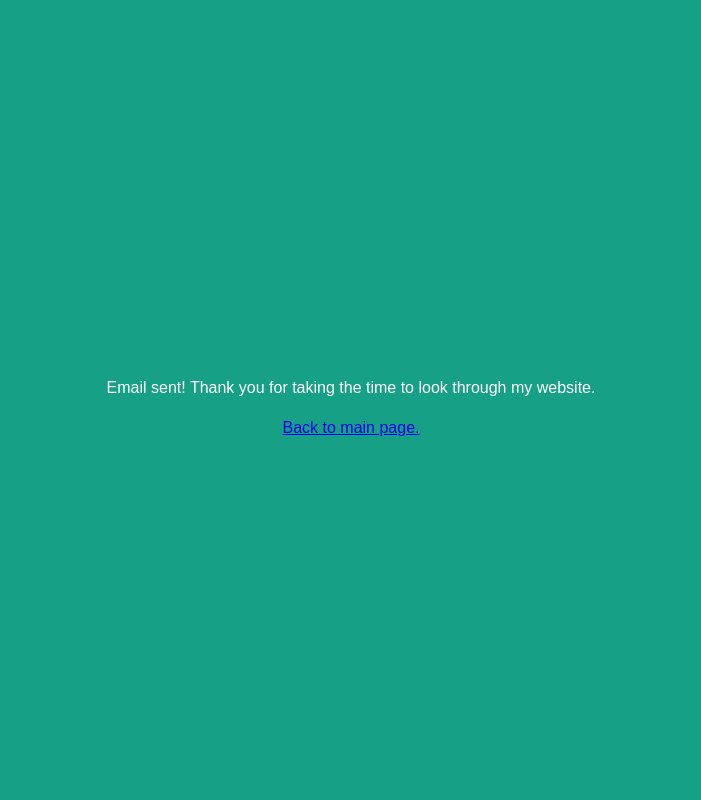
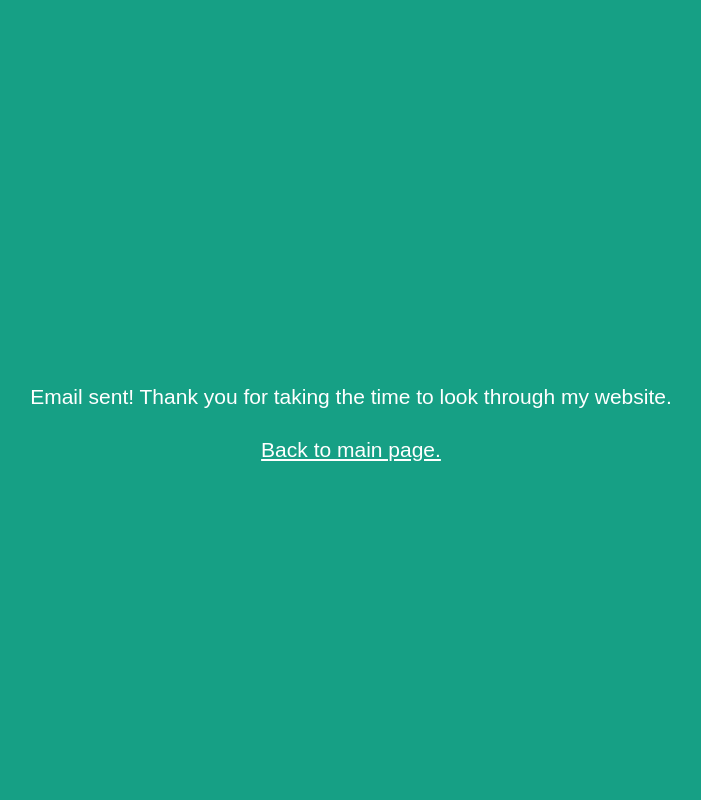
Before and after one commit to amazingplum53/portfolio, a Django app: template homepage/templates/contact.html in a window 1280 px wide. Shown: the whole page, without its empty margins (289-990 px from the left). Run offline with Django 4.2, Linux system fonts and the light colour scheme; the template is opened without the code that fills it, so the values that code supplies are empty.

Commit message:
almost done

```diff
--- a/static/homepage/css/contact.css
+++ b/static/homepage/css/contact.css
@@ -5,5 +5,10 @@
     text-align: center;
     height: 100vh;
     margin: 0px;
-    padding-top: 45vh
+    padding-top: 45vh;
+    font-size: 21px;
   }
+
+a {
+    color: #fff;
+}
```
